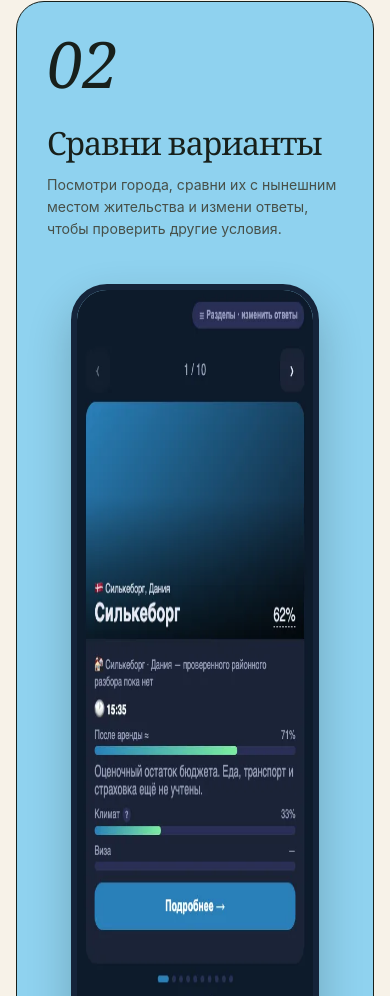
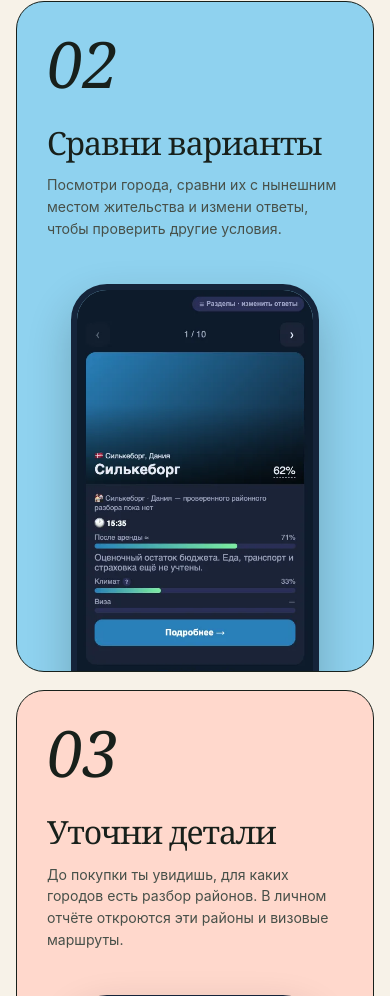
Before and after one commit to Darydis/wheretomovebot-site, a plain HTML site: page index.html in a window 390 px wide. Shown: the part 8848-9844 px from the top of the page. Drawn offline with Linux system fonts and the light colour scheme.

Commit message:
Preserve phone screenshot proportions

```diff
--- a/styles.css
+++ b/styles.css
@@ -357,7 +357,7 @@ p { margin-bottom: 1rem; }
 .answer-chips span { padding: 8px 12px; border: 1px solid rgba(24, 32, 27, .22); border-radius: 999px; background: rgba(255, 255, 255, .65); font-size: .76rem; }
 .journey-screenshot { display: grid; grid-template-rows: auto 1fr; }
 .journey-screenshot .journey-number { margin-bottom: 28px; }
-.journey-screenshot img { width: min(270px, 84%); margin: 28px auto -260px; border: 6px solid #15243a; border-radius: 36px; box-shadow: 0 20px 44px rgba(16, 29, 25, .24); }
+.journey-screenshot img { width: min(270px, 84%); height: auto; align-self: start; margin: 28px auto -260px; border: 6px solid #15243a; border-radius: 36px; box-shadow: 0 20px 44px rgba(16, 29, 25, .24); }
 
 .trust-section { background: var(--forest-dark); color: white; }
 .trust-grid { display: grid; grid-template-columns: .9fr 1.1fr; align-items: center; gap: clamp(50px, 8vw, 110px); }
```
